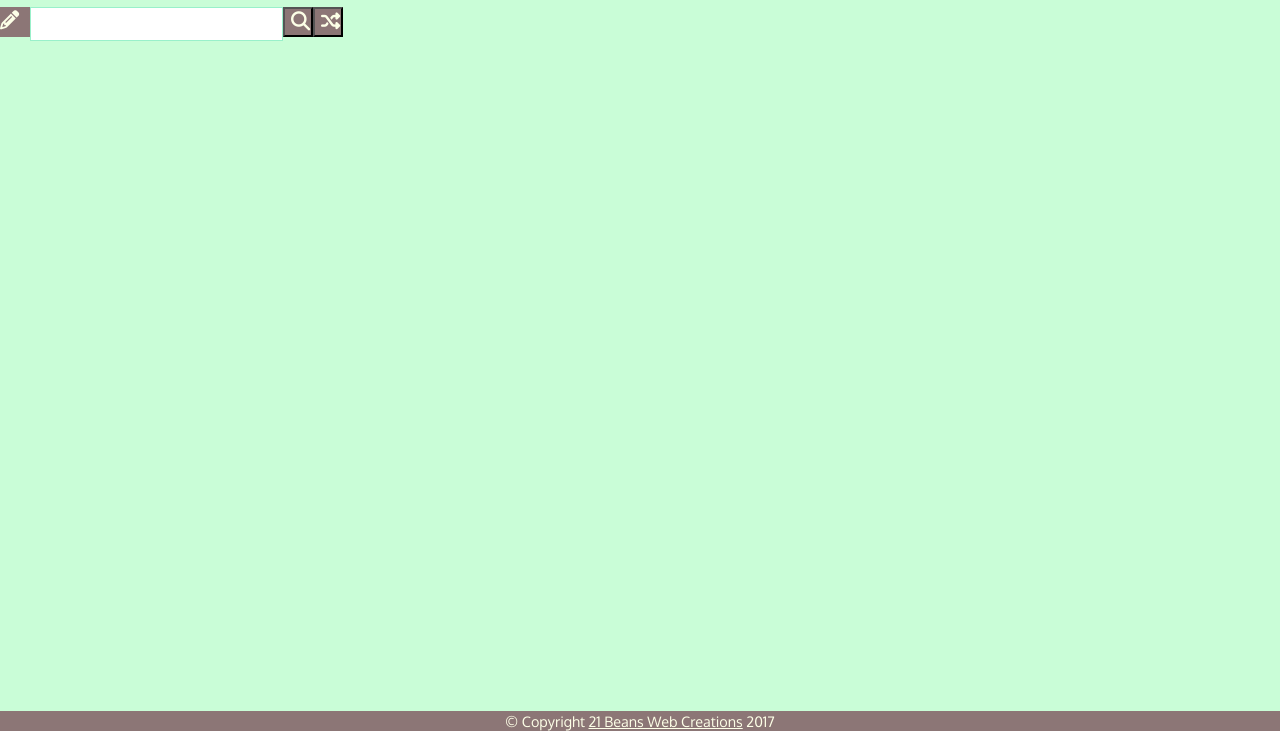
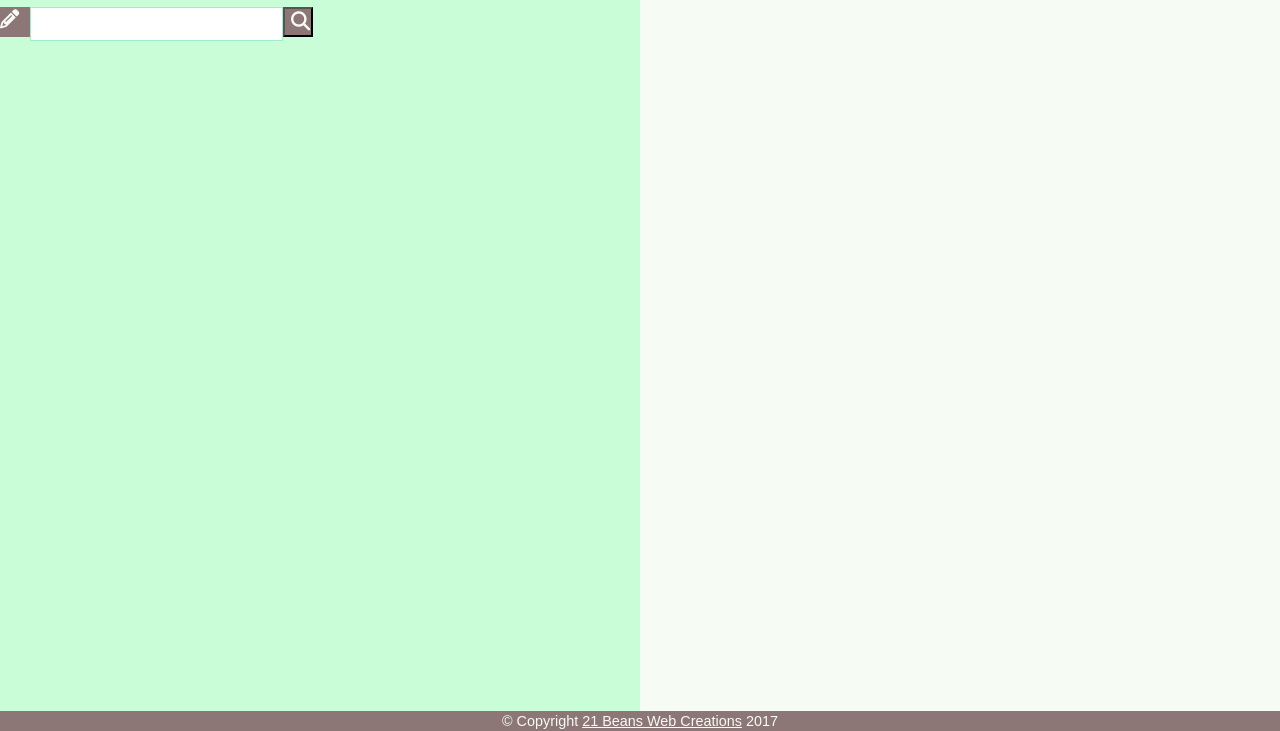
Before and after one commit to shellyduggal/wiki_fcc, a plain HTML site: page index.html in a window 1280 px wide. Shown: the part 69-800 px from the top of the page. Drawn offline with nearby package versions, Linux system fonts and the light colour scheme.

Commit message:
Add Flexbox

```diff
--- a/index.html
+++ b/index.html
@@ -22,6 +22,8 @@
 </head>
 <body>
 <div class="wrapper">
+	<div class="flex">
+		<div class="left">
 			<div class="title">
 				<h1>Wikipedia Viewer</h1>
 				<h2>for all your research needs</h2>
@@ -30,9 +32,17 @@
 				<label><i class="fa fa-pencil"></i></label>
 				<input type="text" name="searchInput">
 				<button type="submit"><i class="fa fa-search"></i></button>
-		<button type="submit" id="random"><i class="fa fa-random"></i></button>
 			</div>
+		</div>
+		<div class="right">
+			<div class="random">
+				<button id="random">Pick A Subject For Me<i class="fa fa-random"></i></button>
+			</div>
+			<div id="listings">
 
+			</div>
+		</div>
+	</div>
 	<footer>
 		<div class="copy">
 			<p>&copy Copyright <a href="http://www.21beans.com" class="links">21 Beans Web Creations</a> 2017</p>
--- a/styles.css
+++ b/styles.css
@@ -48,12 +48,6 @@ img, iframe, video, object {
 /* CONTENT */
 /***********/
 
-html, body {
-	background-color: #C9FDD7; /*mint*/
-	color: #8C7676; /*brown*/
-	font-family: 'Oxygen', sans-serif;
-}
-
 .links {
 	color: inherit;
 }
@@ -64,10 +58,25 @@ html, body {
 }
 
 .wrapper {
-	height: 100vh;
+	min-height: 100vh;
 	overflow-y: scroll;
 	margin: 0 auto;
 	position: relative;
+}
+
+.flex {
+	display: flex;
+	flex-flow: row wrap;
+	min-height: 100vh;
+	overflow-y: scroll;
+	margin: 0 auto;
+}
+
+.left {
+	flex-basis: 50%;
+	background-color: #C9FDD7; /*mint*/
+	color: #8C7676; /*brown*/
+	font-family: 'Rufina', serif;
 }
 
 .title {
@@ -75,7 +84,6 @@ html, body {
 	padding: 10px;
 	max-width: 75%;
 	color: #8C7676; /*brown*/
-	font-family: 'Rufina', serif;
 }
 
 h1 {
@@ -89,13 +97,20 @@ h2 {
 	font-style: italic;
 }
 
+.right {
+	flex-basis: 50%;
+	background-color: #f6fcf4; /*cream*/
+	color: #8C7676; /*brown*/
+	font-family: 'Oxygen', sans-serif;
+}
+
 footer {
 	width: 100%;
 	height: auto;
 	position: absolute;
 	bottom: 0;
 	background-color: #8C7676; /*brown*/
-	color: #FDFFE7; /*cream*/
+	color: #f6fcf4; /*cream*/
 }
 
 .copy {
@@ -122,7 +137,7 @@ button {
 	margin: 0;
 	font-size: 1.2em;
 	background-color: #8C7676; /*brown*/
-	color: #FDFFE7; /*cream*/
+	color: #f6fcf4; /*cream*/
 }
 
 input {
@@ -134,3 +149,8 @@ input {
 	border: 1px solid #99F0CA; /*green*/
 	color: #8C7676; /*brown*/
 }
+
+
+/********************/
+/** MEDIA QUERIES  **/
+/********************/
```
Lines whose indentation alone changed are shown as unchanged.
